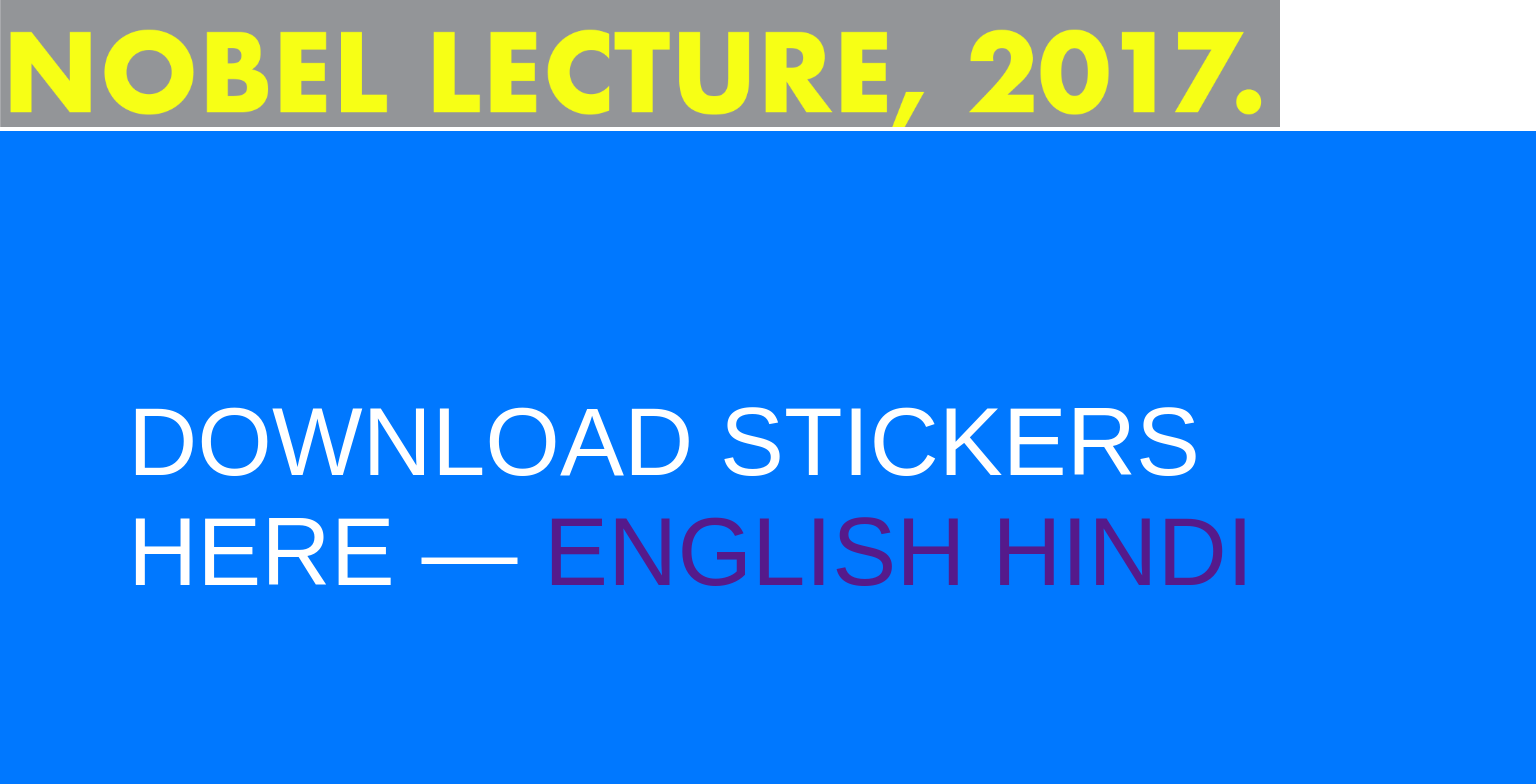
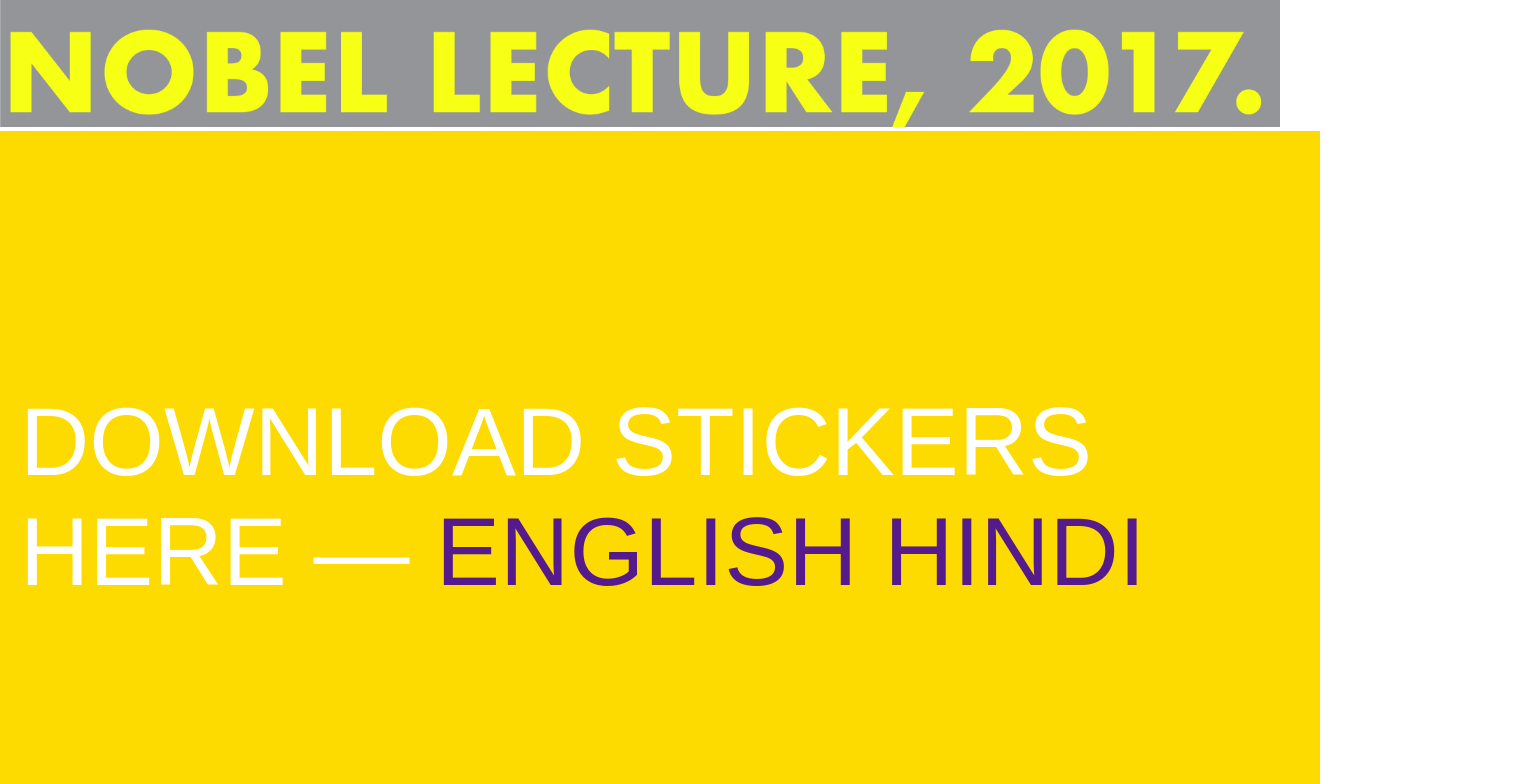
Before and after one commit to sticklit/sticklit, a plain HTML site: page index.html in a window 1280 px wide. Shown: the part 2360-3144 px from the top of the page, 1536 px wide, since content can reach past the window. Drawn offline with Linux system fonts and the light colour scheme.

Commit message:
Update main.css

```diff
--- a/css/main.css
+++ b/css/main.css
@@ -9,8 +9,8 @@ body { margin: 0; }
   font-size: 6rem;
   color: white;
   width: 100vw;
-  padding: 20vh 10vw;
-  background: #0078ff;
+  padding: 20vh 20px;
+  background: #fdda00;
 }
 
 .link a { text-decoration: none; }
```
